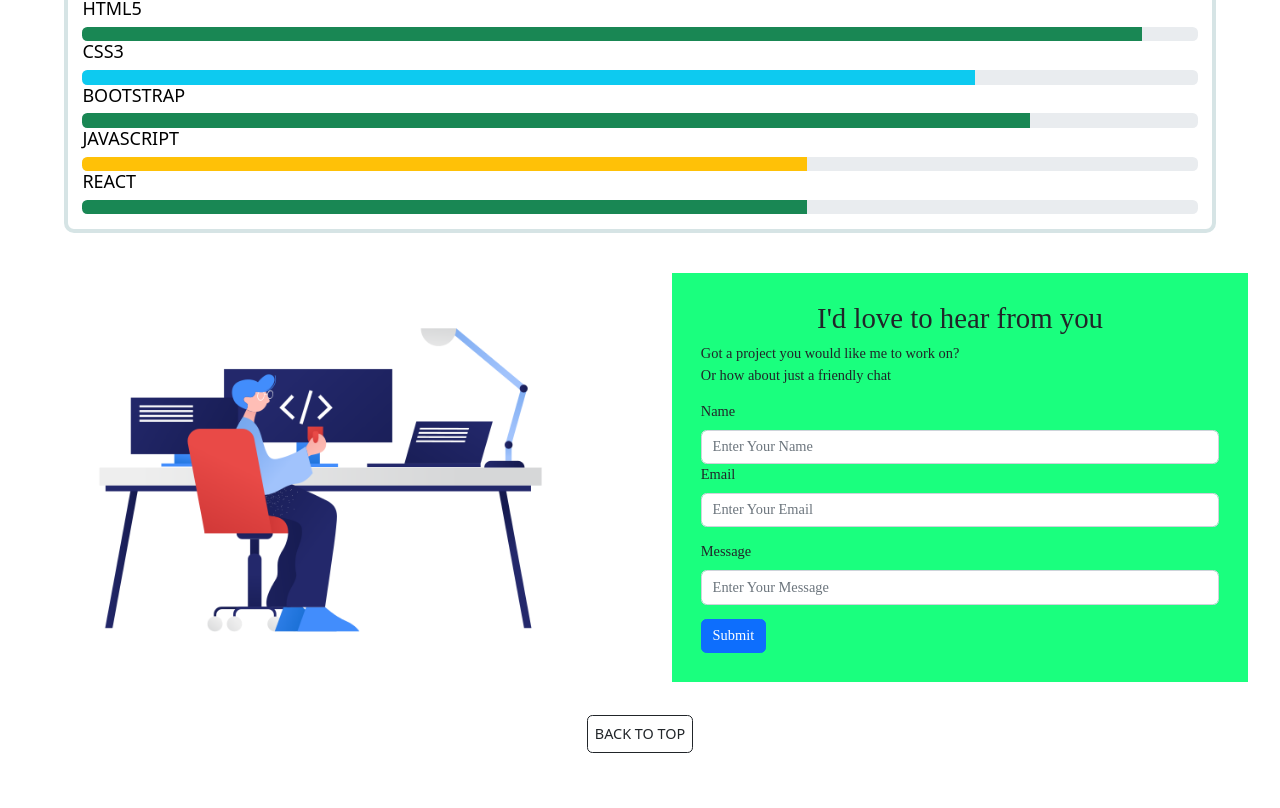
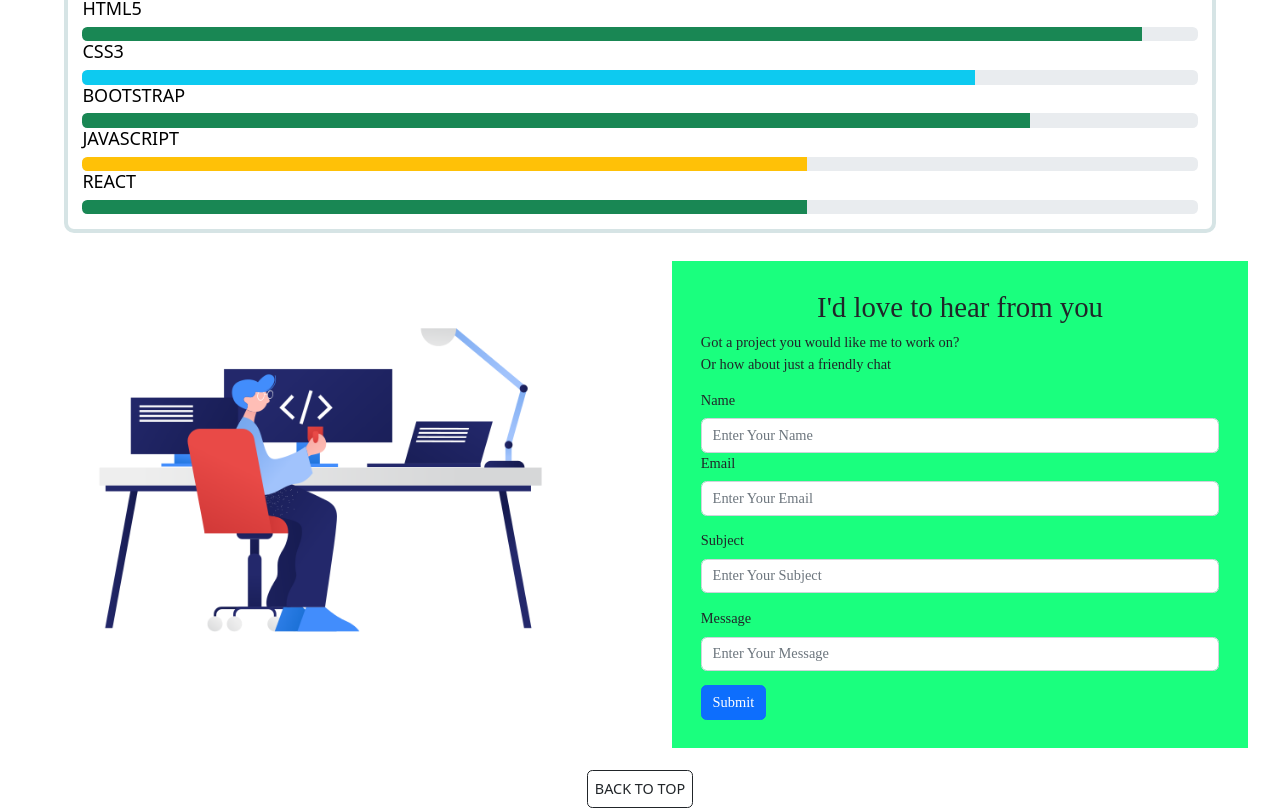
Before and after one commit to Forroukh/rakib-portfolio, a React (Create React App) app: page / in a window 1280 px wide. Shown: the part 2273-3081 px from the top of the page. Before the commit the page ends 3026 px from the top, so only its background shows below. Built offline with nearby package versions, Linux system fonts and the light colour scheme.

Commit message:
working contact form

```diff
--- a/src/components/SendEmail/SendEmail.js
+++ b/src/components/SendEmail/SendEmail.js
@@ -9,7 +9,7 @@ const SendEmail = () => {
     const sendEmail = (e) => {
         e.preventDefault();
 
-        emailjs.sendForm('service_d3b9zm9', 'service_d3b9zm9', form.current, '_vWSAbeFKEWX-2v6s')
+        emailjs.sendForm('service_d3b9zm9', 'template_frkg7pj', form.current, '_vWSAbeFKEWX-2v6s')
             .then((result) => {
                 console.log(result.text);
             }, (error) => {
@@ -28,6 +28,10 @@ const SendEmail = () => {
         </Form.Group>
 
         <Form.Group className="mb-3" controlId="formBasicPassword">
+          <Form.Label>Subject</Form.Label>
+          <Form.Control type="text" textarea placeholder="Enter Your Subject" />
+        </Form.Group>
+        <Form.Group className="mb-3" controlId="formBasicPassword">
           <Form.Label>Message</Form.Label>
           <Form.Control type="text" textarea placeholder="Enter Your Message" />
         </Form.Group>
```
